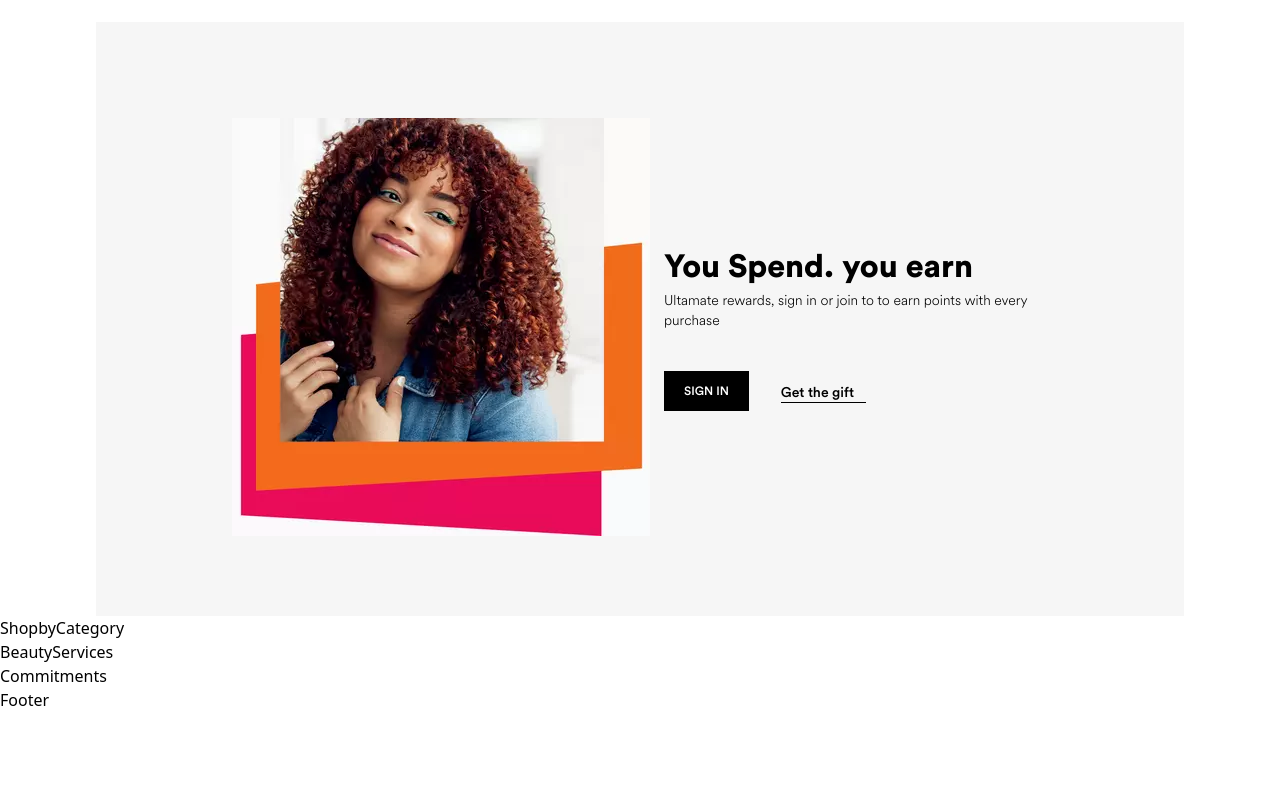
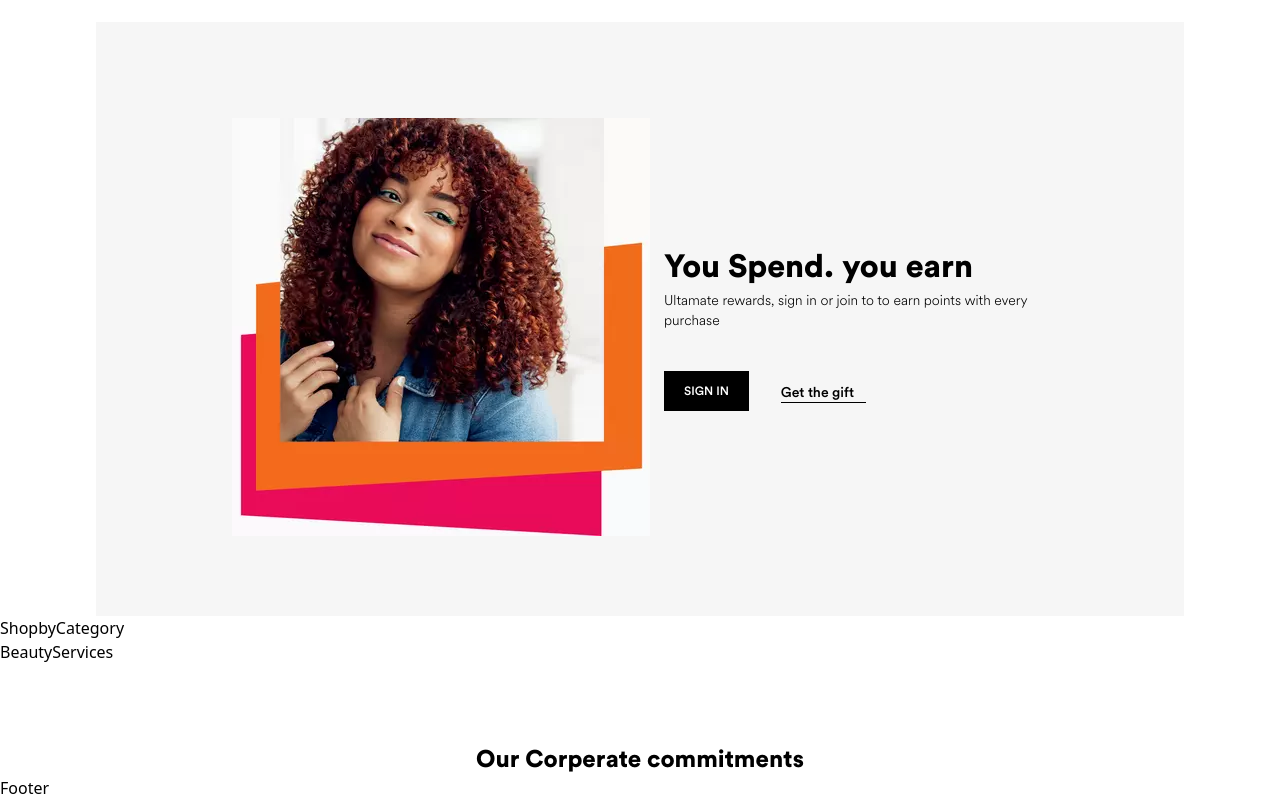
Before and after one commit to D3troit98/ultaclone, a Next.js app: page / in a window 1280 px wide. Shown: the part 2400-3200 px from the top of the page. Before the commit the page ends 3112 px from the top, so only its background shows below. Built offline with nearby package versions, Linux system fonts and the light colour scheme.

Commit message:
updates with animation and ui

```diff
--- a/src/components/Commitments.tsx
+++ b/src/components/Commitments.tsx
@@ -1,7 +1,17 @@
 import React from 'react'
 
 const Commitments = () => {
-  return <div>Commitments</div>;
+  return (
+    <div className="flex flex-col items-center bg-[#ffffff] w-full  px-20 pt-20">
+      <div className="flex justify-start items-center">
+        <h1 className="font-circular-std-Black text-2xl font-medium">
+          Our Corperate commitments
+        </h1>
+      </div>
+
+      <div className="flex flex-wrap justify-evenly items-start"></div>
+    </div>
+  );
 }
 
 export default Commitments
```
